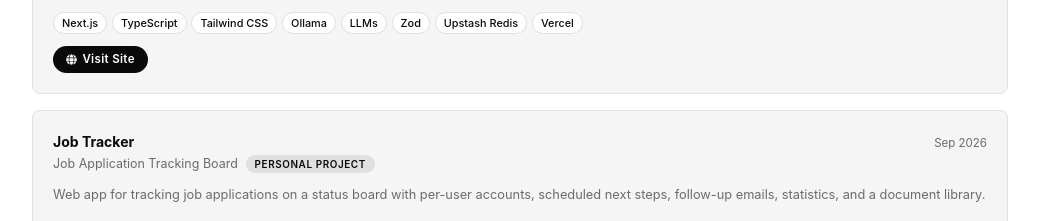
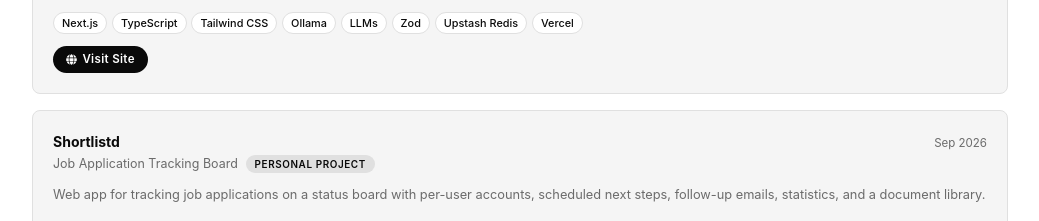
Before and after one commit to kalharatennakoon/kalharatennakoon.github.io, a React (Vite) app: page / in a window 1280 px wide. Shown: the part 1680-1901 px from the top of the page, without its empty margins (120-1159 px from the left). Built offline with nearby package versions, Linux system fonts and the light colour scheme.

Commit message:
feat: rename 'Job Tracker' project to 'Shortlistd' and update website link

```diff
--- a/src/components/Projects.tsx
+++ b/src/components/Projects.tsx
@@ -58,7 +58,7 @@ const projects: Project[] = [
     tag: 'Personal Project',
   },
   {
-    title: 'Job Tracker',
+    title: 'Shortlistd',
     subtitle: 'Job Application Tracking Board',
     summary: 'Web app for tracking job applications on a status board with per-user accounts, scheduled next steps, follow-up emails, statistics, and a document library.',
     highlights: [
@@ -68,7 +68,7 @@ const projects: Project[] = [
       'Opt-in daily email reminders sent by a scheduled Supabase Edge Function; deployed to GitHub Pages via GitHub Actions',
     ],
     technologies: ['React', 'TypeScript', 'Vite', 'Supabase', 'PostgreSQL', 'GitHub Actions'],
-    website: 'https://kalharatennakoon.github.io/job-tracker/',
+    website: 'https://kalharatennakoon.github.io/shortlistd/',
     date: 'Sep 2026',
     tag: 'Personal Project',
   },
```
